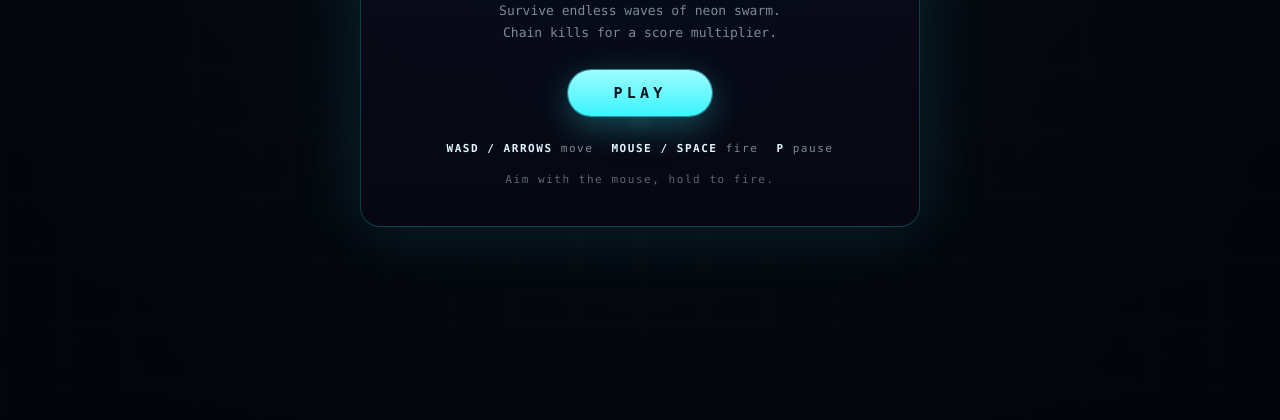
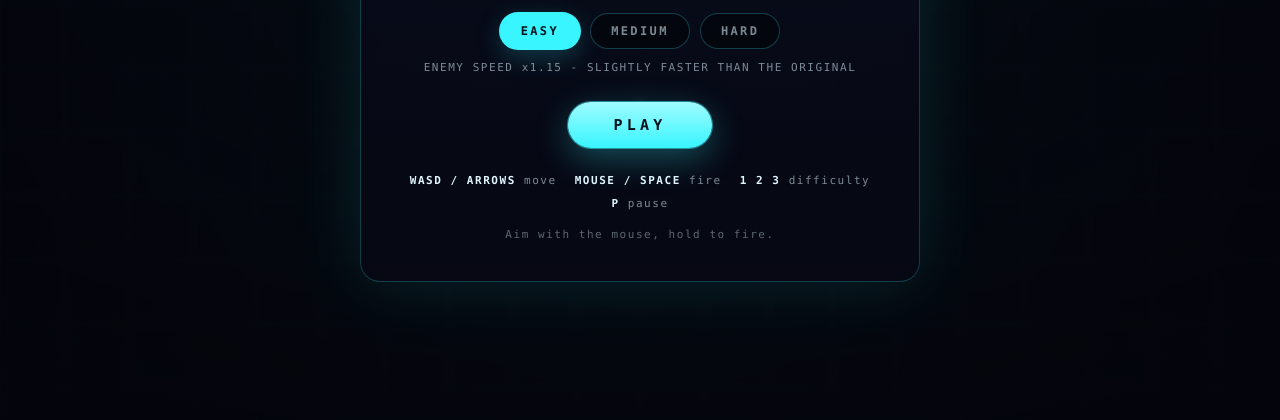
Before and after one commit to OscarTheWhiteHatHacker/neon-defender, a plain HTML site: page index.html in a window 1280 px wide. Shown: the part 380-800 px from the top of the page. Drawn offline with Linux system fonts and the light colour scheme; animation ran at ten frames a second.

Commit message:
Add easy, medium and hard difficulty levels
Enemy speed now scales with the chosen mode: easy x1.15 (slightly faster
than before), medium x1.55 (quite fast) and hard x2.05 (very fast). Wave
size, health and spawn pacing are untouched so runs stay comparable.

Pick a mode from the menu with the EASY/MEDIUM/HARD pills or keys 1-3;
the choice persists in localStorage and is shown in the HUD and on the
game-over panel.

```diff
--- a/game.js
+++ b/game.js
@@ -9,6 +9,7 @@
     best: document.getElementById('best'),
     combo: document.getElementById('combo'),
     wave: document.getElementById('wave'),
+    diff: document.getElementById('diff'),
     lives: document.getElementById('lives'),
     power: document.getElementById('powerups'),
     overlay: document.getElementById('overlay'),
@@ -23,6 +24,7 @@
   };
   const isTouch = window.matchMedia('(pointer: coarse)').matches || 'ontouchstart' in window;
   const BEST_KEY = 'neon-defender-best';
+  const DIFF_KEY = 'neon-defender-difficulty';
 
   let W = 960, H = 600, DPR = 1;
   let bgGrad = null;
@@ -86,8 +88,18 @@
   }
 
   // ------------------------------------------------------------------ state
+  // Difficulty only changes how fast enemies close in; wave count, health and
+  // spawn pacing stay the same so the three modes are directly comparable.
+  const DIFFICULTY = {
+    easy:   { label: 'EASY',   speed: 1.15, note: 'ENEMY SPEED x1.15 - SLIGHTLY FASTER THAN THE ORIGINAL' },
+    medium: { label: 'MEDIUM', speed: 1.55, note: 'ENEMY SPEED x1.55 - QUITE FAST' },
+    hard:   { label: 'HARD',   speed: 2.05, note: 'ENEMY SPEED x2.05 - VERY FAST' },
+  };
+  const DIFF_ORDER = ['easy', 'medium', 'hard'];
+
   const G = {
     mode: 'menu',          // menu | play | pause | dead
+    difficulty: 'easy',
     score: 0,
     best: 0,
     wave: 0,
@@ -126,6 +138,10 @@
   const touch = { active: false, id: null, ox: 0, oy: 0, x: 0, y: 0 };
 
   try { G.best = parseInt(localStorage.getItem(BEST_KEY), 10) || 0; } catch (e) { G.best = 0; }
+  try {
+    const savedDiff = localStorage.getItem(DIFF_KEY);
+    if (savedDiff && DIFFICULTY[savedDiff]) G.difficulty = savedDiff;
+  } catch (e) { /* noop */ }
 
   // ------------------------------------------------------------------ input
   // Pointer events arrive in CSS pixels; the world is drawn in world units.
@@ -166,6 +182,11 @@
       keys.fire = true;
       e.preventDefault();
       if (G.mode === 'menu' || G.mode === 'dead') startGame();
+    }
+    const diffIdx = ['Digit1', 'Digit2', 'Digit3'].indexOf(e.code);
+    if (diffIdx >= 0 && G.mode === 'menu') {
+      setDifficulty(DIFF_ORDER[diffIdx]);
+      e.preventDefault();
     }
     if (e.code === 'KeyP' || e.code === 'Escape') {
       e.preventDefault();
@@ -317,6 +338,27 @@
     blip(520, 0.12, 'triangle', 0.05, 320);
   }
 
+  function setDifficulty(key) {
+    if (!DIFFICULTY[key]) return;
+    G.difficulty = key;
+    try { localStorage.setItem(DIFF_KEY, key); } catch (e) { /* noop */ }
+    syncDiffUI();
+    blip(480 + DIFF_ORDER.indexOf(key) * 110, 0.07, 'square', 0.03, 60);
+  }
+
+  // Called after the menu is rendered so the pills always mirror G.difficulty.
+  function syncDiffUI() {
+    const d = DIFFICULTY[G.difficulty];
+    const btns = dom.overlay.querySelectorAll('[data-diff]');
+    for (const b of btns) {
+      const on = b.dataset.diff === G.difficulty;
+      if (on) b.classList.add('sel'); else b.classList.remove('sel');
+      b.setAttribute('aria-pressed', on ? 'true' : 'false');
+    }
+    const note = dom.overlay.querySelector('.diff-note');
+    if (note) note.textContent = d.note;
+  }
+
   function pauseGame() {
     if (G.mode !== 'play') return;
     G.mode = 'pause';
@@ -391,7 +433,7 @@
       type, x, y, vx: 0, vy: 0,
       r: base.r,
       hp, maxhp: hp,
-      speed: base.speed * (1 + Math.min(0.55, (G.wave - 1) * 0.03)),
+      speed: base.speed * DIFFICULTY[G.difficulty].speed * (1 + Math.min(0.55, (G.wave - 1) * 0.03)),
       score: base.score,
       color: base.color,
       fireCd: rand(0.6, 1.6),
@@ -994,6 +1036,7 @@
     dom.score.textContent = G.score.toLocaleString();
     dom.best.textContent = 'BEST ' + Math.max(G.best, G.score).toLocaleString();
     dom.wave.textContent = 'WAVE ' + Math.max(1, G.wave);
+    dom.diff.textContent = DIFFICULTY[G.difficulty].label;
     dom.lives.textContent = P.lives > 0 ? '\u2665'.repeat(P.lives) : '';
     dom.combo.textContent = G.streak > 2 ? 'x' + comboMult().toFixed(1) + ' COMBO' : '';
 
@@ -1019,21 +1062,31 @@
         '<p class="eyebrow">ARCADE // SECTOR 01</p>' +
         '<h1 class="title">NEON<span>DEFENDER</span></h1>' +
         '<p class="tag">Survive endless waves of neon swarm.<br>Chain kills for a score multiplier.</p>' +
+        '<div class="diffs">' +
+          DIFF_ORDER.map((key) =>
+            '<button class="diff-btn" data-diff="' + key + '" aria-pressed="false">' +
+              DIFFICULTY[key].label +
+            '</button>'
+          ).join('') +
+        '</div>' +
+        '<p class="diff-note">' + DIFFICULTY[G.difficulty].note + '</p>' +
         '<button class="btn" data-act="start">PLAY</button>' +
         '<div class="keys">' +
           '<span><b>WASD / ARROWS</b> move</span>' +
           '<span><b>MOUSE / SPACE</b> fire</span>' +
+          '<span><b>1 2 3</b> difficulty</span>' +
           '<span><b>P</b> pause</span>' +
         '</div>' +
         '<p class="hint">' + (isTouch ? 'Drag anywhere to move — the turret fires itself.' : 'Aim with the mouse, hold to fire.') + '</p>' +
       '</div>';
+    syncDiffUI();
   }
 
   function showGameOver() {
     dom.overlay.className = 'overlay show';
     dom.overlay.innerHTML =
       '<div class="panel">' +
-        '<p class="eyebrow">SIGNAL LOST</p>' +
+        '<p class="eyebrow">SIGNAL LOST // ' + DIFFICULTY[G.difficulty].label + '</p>' +
         '<h2 class="title small">GAME OVER</h2>' +
         '<div class="stats">' +
           '<div><span>SCORE</span><b>' + G.score.toLocaleString() + '</b></div>' +
@@ -1057,6 +1110,12 @@
   }
 
   dom.overlay.addEventListener('click', (e) => {
+    const diffBtn = e.target.closest('[data-diff]');
+    if (diffBtn) {
+      initAudio();
+      setDifficulty(diffBtn.dataset.diff);
+      return;
+    }
     const btn = e.target.closest('[data-act]');
     if (!btn) return;
     initAudio();
@@ -1093,8 +1152,8 @@
 
   // small debug surface (used by automated smoke tests)
   window.__NEON__ = {
-    G, P, enemies, bullets, ebullets, particles, pickups,
-    startGame, spawnEnemy, killEnemy, resetGame, gameOver, hurtPlayer,
+    G, P, enemies, bullets, ebullets, particles, pickups, DIFFICULTY,
+    startGame, spawnEnemy, killEnemy, resetGame, gameOver, hurtPlayer, setDifficulty,
     get waveQueue() { return waveQueue; },
   };
 })();
--- a/index.html
+++ b/index.html
@@ -21,6 +21,7 @@
     </div>
     <div class="hud-group right">
       <div id="wave" class="wave">WAVE 1</div>
+      <div id="diff" class="diff">EASY</div>
       <div id="lives" class="lives"></div>
     </div>
     <div id="powerups" class="powerups"></div>
--- a/style.css
+++ b/style.css
@@ -77,6 +77,13 @@ body{
   letter-spacing:.24em;
   color:var(--cyan);
   text-shadow:0 0 14px rgba(56,245,255,.55);
+}
+
+.diff{
+  margin-top:6px;
+  font-size:11px;
+  letter-spacing:.24em;
+  color:var(--dim);
 }
 
 .lives{
@@ -190,6 +197,46 @@ body{
   box-shadow:0 0 0 1px rgba(56,245,255,.75),0 14px 44px rgba(56,245,255,.45)}
 .btn:active{transform:translateY(1px)}
 
+.diffs{
+  margin-top:24px;
+  display:flex;
+  flex-wrap:wrap;
+  justify-content:center;
+  gap:10px;
+}
+
+.diff-btn{
+  padding:10px 20px;
+  font:inherit;
+  font-size:12px;
+  font-weight:700;
+  letter-spacing:.2em;
+  color:var(--dim);
+  background:rgba(4,5,12,.65);
+  border:1px solid rgba(56,245,255,.24);
+  border-radius:999px;
+  cursor:pointer;
+  transition:color .16s ease,border-color .16s ease,background .16s ease,transform .12s ease;
+}
+.diff-btn[data-diff="easy"]{--tone:var(--cyan)}
+.diff-btn[data-diff="medium"]{--tone:var(--amber)}
+.diff-btn[data-diff="hard"]{--tone:var(--pink)}
+.diff-btn:hover{color:var(--text);border-color:rgba(56,245,255,.55);transform:translateY(-1px)}
+.diff-btn.sel{
+  color:#04121a;
+  background:var(--tone);
+  border-color:transparent;
+  box-shadow:0 0 0 1px var(--tone),0 8px 26px rgba(56,245,255,.22);
+}
+
+.diff-note{
+  margin:12px 0 0;
+  min-height:1.4em;
+  font-size:11px;
+  letter-spacing:.14em;
+  color:var(--dim);
+}
+
 .keys{
   margin-top:26px;
   display:flex;
```
Also changed, not shown: 1 other file.
